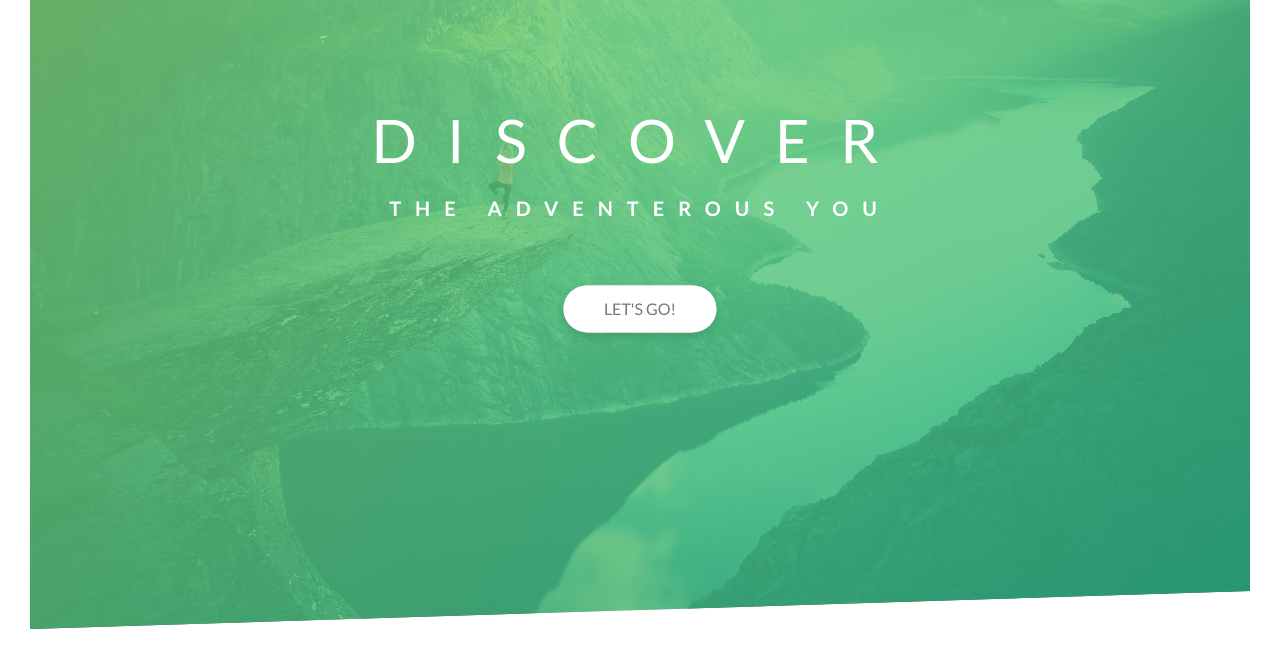
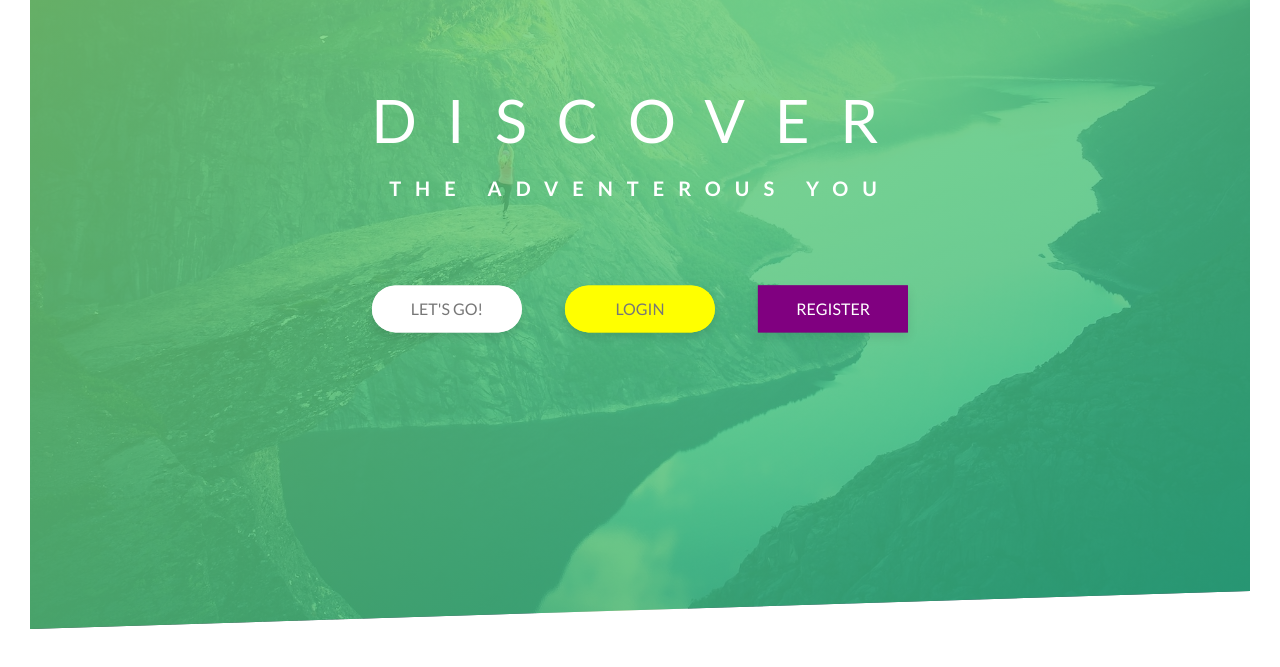
Before and after one commit to Klanakin/natours2021, a plain HTML site: page index.html in a window 1280 px wide. Shown: the part 123-790 px from the top of the page. Drawn offline with Linux system fonts and the light colour scheme.

Commit message:
Changed the measurement unit to rem

```diff
--- a/css/style.css
+++ b/css/style.css
@@ -9,14 +9,16 @@ Dark green: #28b485
     margin: 0;
     padding: 0;
     box-sizing: border-box; }
+html {
+    font-size: 10px; }
 
 body {
+    font-size: 1.6rem;
     font-family: "Lato", sans-serif;
     font-weight: 400;
-    font-size: 16px;
     line-height: 1.7;
     color: #777;
-    padding: 30px; }
+    padding: 3rem; }
 
 .header {
     height: 95vh;
@@ -27,10 +29,10 @@ body {
     position: relative; }
 .logo {
     position: absolute;
-    top: 40px;
-    left: 40px; }
+    top: 4rem;
+    left: 4rem; }
     .logo-img {
-        height: 35px; }
+        height: 3.5rem; }
 .intro-box {
     position: absolute;
     top: 40%;
@@ -39,46 +41,49 @@ body {
     transform: translate(-50%, -50%); }
     .heading-primary {
         color: #fff;
-        margin-bottom: 60px;
+        margin-bottom: 6rem;
         text-transform: uppercase; }
         .heading-primary-main {
             display: block;
-            font-size:  60px;
+            font-size:  6rem;
             font-weight: 400;
-            letter-spacing: 30px;
+            letter-spacing: 3rem;
             animation-name: fadeInFromLeft;
             animation-duration: 2s; }
         .heading-primary-sub {
             display: block;
-            font-size: 20px;
+            font-size: 2rem;
             font-weight: 700;
-            letter-spacing: 14px;
+            letter-spacing: 1.4rem;
             animation-name: fadeInFromRight;
             animation-duration: 2s; }
-.btn {}
+.btn {
+    margin: 2rem;
+    padding: 1rem;
+    width: 15rem; }
     .btn:link,
     .btn:visited {
-        box-shadow: 0 5px 10px rgba(0, 0, 0, .1);
+        box-shadow: 0 .5rem 1rem rgba(0, 0, 0, .1);
         display: inline-block;
         text-transform: uppercase;
         text-decoration: none;
         transition: all .2s;
         position: relative; }
     .btn:hover {
-        box-shadow: 0 10px 20px rgba(0, 0, 0, .2);
-        transform: translateY(-3px); }
+        box-shadow: 0 1rem 2rem rgba(0, 0, 0, .2);
+        transform: translateY(-.3rem); }
     .btn:hover::after {
         transform: scale(1.5);
         opacity: 0; }
     .btn:active {
-        box-shadow: 0 5px 10px rgba(0, 0, 0, .3);
-        transform: translateY(-1px); }
+        box-shadow: 0 .5rem 1rem rgba(0, 0, 0, .3);
+        transform: translateY(-.1rempx); }
     .btn::after {
         content: "";
         display: inline-block;
         height: 100%;
         width: 100%;
-        border-radius: 25px;
+        border-radius: 2.5rem;
         position: absolute;
         top: 0;
         left: 0;
@@ -87,22 +92,33 @@ body {
     .btn-white {
         background-color: #fff;
         color: #777;
-        padding: 10px 40px;
-        border-radius: 25px; }
+        border-radius: 2.5rem; }
         .btn-white::after {
             background-color: #fff; }
+    .btn-yellow {
+        background-color: yellow;
+        color: #777;
+        border-radius: 2.5rem; }
+        .btn-yellow::after {
+            background-color: yellow; }
+    .btn-purple {
+        background-color: purple;
+        color: #fff; }
+        .btn-purple::after {
+            border-radius: 0;
+            background-color: purple; }
 
 
 /* ################################################################## */
 @keyframes fadeInFromLeft {
     0% {
         opacity: 0;
-        transform: translateX(-100px); }
+        transform: translateX(-10rem); }
     20% {
-        transform: translateX(10px);
+        transform: translateX(1rem);
     }
     40% {
-        transform: translateX(-10px);
+        transform: translateX(-1rem);
     }
     100% {
         opacity: 1;
@@ -110,13 +126,63 @@ body {
 @keyframes fadeInFromRight {
     0% {
         opacity: 0;
-        transform: translateX(100px); }
+        transform: translateX(10rem); }
     20% {
-        transform: translateX(-10px);
+        transform: translateX(-1rem);
     }
     40% {
-        transform: translateX(10px);
+        transform: translateX(1rem);
     }
     100% {
         opacity: 1;
         transform: translate(0); } }
+
+/* .button {
+    width: 150px;
+    padding: 10px;
+    margin: 20px 20px;
+    text-transform: uppercase;
+    text-decoration: none; }
+    .button:link,
+    .button:visited {
+        position: relative;
+        box-shadow: 0px 5px 10px rgba(0, 0, 0, .3);
+        transition: all .2s; }
+    .button:hover {
+        box-shadow: 0px 10px 20px rgba(0, 0, 0, .4);
+        transform: translateY(-3px); }
+    .button:hover::after {
+        transform: scale(1.5);
+        opacity: 0; }
+    .button:active {
+        box-shadow: 0px 5px 10px rgba(0, 0, 0, .5);
+        transform: translateY(-2px); }
+    .button::after{
+        content: "";
+        display: inline-block;
+        position: absolute;
+        height: 100%;
+        width: 100%;
+        top: 0;
+        left: 0;
+        transition: all .4s;
+        z-index: -1; }
+    .button-purple {
+        display: inline-block;
+        color:#fff;
+        background-color: purple; }
+        .button-purple::after {
+            background-color: purple;
+            opacity: .8; }
+    .button-animated {
+        animation: fadeInFromBottom 1s ease-out .5s;
+        animation-fill-mode: backwards; }
+    @keyframes fadeInFromBottom {
+        0% {
+            transform: translateY(50px);
+            opacity: 0; }
+        100% {
+            transform: translate(0);
+            opacity: 1; }
+
+    } */
--- a/index.html
+++ b/index.html
@@ -19,6 +19,8 @@
                 <span class="heading-primary-sub">the adventerous you</span>
             </h1>
             <a href="#" class="btn btn-white">Let's go!</a>
+            <a href="#" class="btn btn-yellow">Login</a>
+            <a href="#" class="btn btn-purple">Register</a>
         </div>
 
     </header>
```
